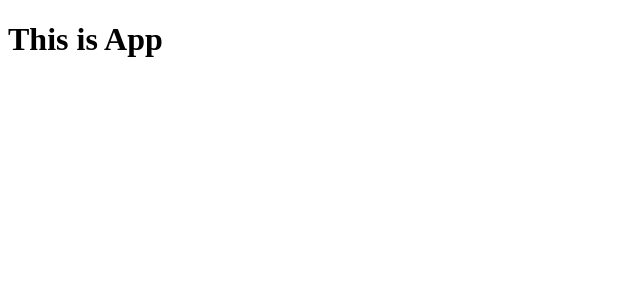
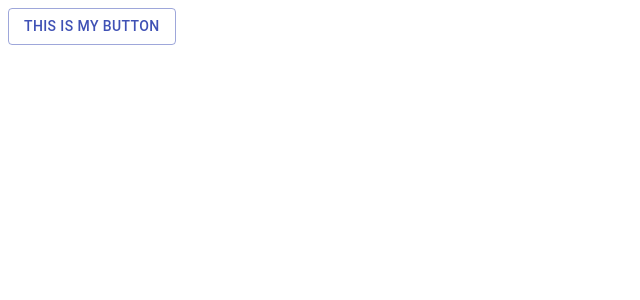
Before and after one commit to Volodymyrquo/just-material-ui, a React (Create React App) app: page / in a window 1280 px wide. Shown: the top 300 px of the page, without its empty margins (0-640 px from the left). Built offline with nearby package versions, Linux system fonts and the light colour scheme.

Commit message:
create new theme file

```diff
--- a/package.json
+++ b/package.json
@@ -3,6 +3,7 @@
   "version": "0.1.0",
   "private": true,
   "dependencies": {
+    "@material-ui/core": "^4.11.0",
     "@testing-library/jest-dom": "^5.11.4",
     "@testing-library/react": "^11.1.0",
     "@testing-library/user-event": "^12.1.10",
--- a/src/App.js
+++ b/src/App.js
@@ -1,7 +1,12 @@
 import React from "react";
+import { Button } from "@material-ui/core";
 
 const App = (props) => {
-  return <h1> This is App</h1>;
+  return (
+    <Button variant="outlined" color="primary">
+      This is my Button
+    </Button>
+  );
 };
 
 export default App;
```
Also changed, not shown: src/theme.js (added), 1 other file (tests, documents, lock files or other folders).
